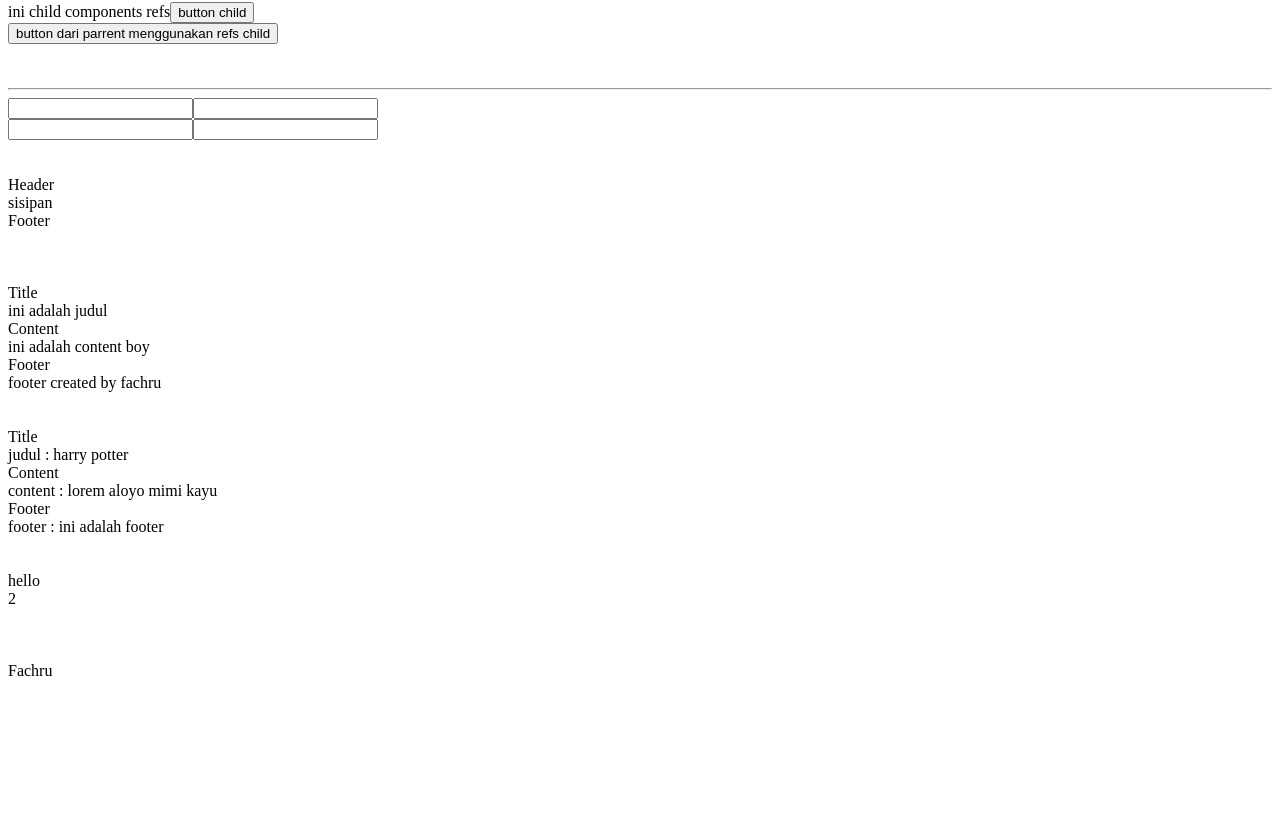
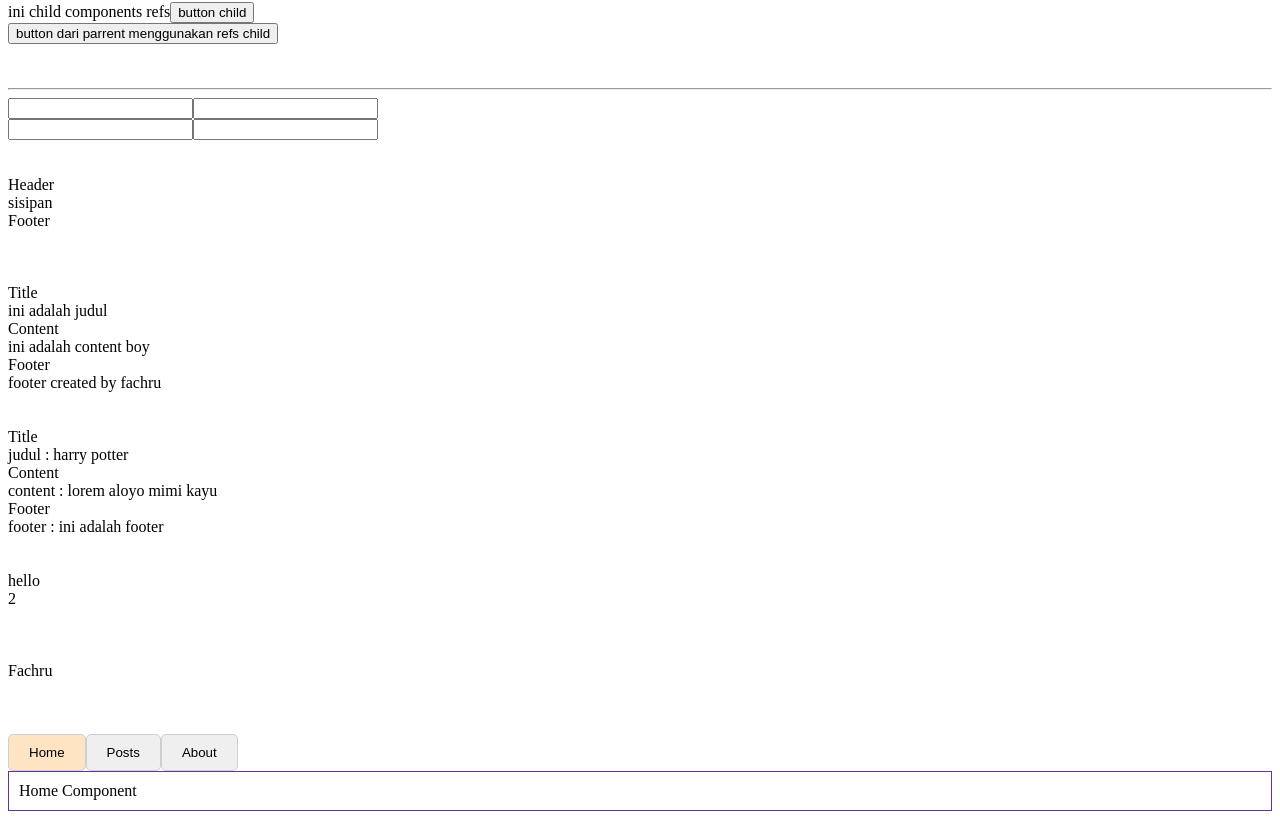
Before and after one commit to fachrudahri/vue3-basic, a Vue app: page / in a window 1280 px wide. Shown: the part 1171-1990 px from the top of the page. Before the commit the page ends 1859 px from the top, so only its background shows below. Built offline with nearby package versions, Linux system fonts and the light colour scheme.

Commit message:
added keep-alive

```diff
--- a/src/App.vue
+++ b/src/App.vue
@@ -109,7 +109,7 @@
       <span>footer created by fachru</span>
     </template>
   </nslot-component>
-  <br><br><br>
+  <br /><br /><br />
 
   <!-- props for slot -->
   <pslot-component>
@@ -123,16 +123,26 @@
       <span>footer : {{ data }}</span>
     </template>
   </pslot-component>
-  <br><br><br>
+  <br /><br /><br />
 
   <!-- types pada props component -->
   <types-component :keterangan="'hello'" :angka="2" />
-  <br><br><br>
+  <br /><br /><br />
 
   <!-- provide & inject -->
   <satu />
+  <br /><br /><br />
 
+  <!-- keep-alive -->
+  <div class="tab">
+    <button v-for="tab in tabs" :key="tab" :class="['tab-button', {active: currentTab === tab}]" @click="currentTab = tab">
+      {{ tab }}
+    </button>
+  </div>
 
+  <keep-alive>
+    <component :is="currentTabComponent" />
+  </keep-alive>
 </template>
 
 <script>
@@ -140,9 +150,12 @@ import RefsComponent from "./components/RefsComponent.vue";
 import UpdateComponent from "./components/UpdateComponent.vue";
 import SlotComponent from "./components/SlotComponent.vue";
 import NslotComponent from "./components/NslotComponent.vue";
-import PslotComponent from './components/PslotComponent.vue';
-import TypesComponent from './components/TypesComponent.vue';
-import Satu from './components/ComponentProvide/ComponentSatu.vue';
+import PslotComponent from "./components/PslotComponent.vue";
+import TypesComponent from "./components/TypesComponent.vue";
+import Satu from "./components/ComponentProvide/ComponentSatu.vue";
+import Home from './components/tabs/Home.vue';
+import About from './components/tabs/About.vue';
+import Posts from './components/tabs/Posts.vue';
 
 export default {
   components: {
@@ -152,7 +165,10 @@ export default {
     NslotComponent,
     PslotComponent,
     TypesComponent,
-    Satu
+    Satu,
+    Home,
+    About,
+    Posts
   },
   beforeCreate() {
     console.log("before create");
@@ -220,13 +236,15 @@ export default {
       greenClass: "success",
       boldClass: "bold",
       info: "",
-      author: 'Fachru'
+      author: "Fachru",
+      currentTab: "Home",
+      tabs: ["Home", "Posts", "About"],
     };
   },
   provide() {
     return {
-      provideAuthor: this.author
-    }
+      provideAuthor: this.author,
+    };
   },
   watch: {
     mengamati(value) {
@@ -263,11 +281,14 @@ export default {
         this.num2 -= value;
       },
     },
+    currentTabComponent() {
+      return this.currentTab.toLowerCase()
+    }
   },
 };
 </script>
 
-<style scoped>
+<style>
 .success {
   color: green;
 }
@@ -277,4 +298,23 @@ export default {
 .bold {
   font-weight: 700;
 }
+
+.tab-button {
+  padding: 10px 20px;
+  border-radius: 5px;
+  border: 1px solid rgb(207, 207, 207);
+}
+
+.tab-button:hover {
+  background-color: bisque;
+}
+
+.tab-button.active {
+  background-color: bisque;
+}
+
+.demo-tab {
+  border: 1px solid rebeccapurple;
+  padding: 10px;
+}
 </style>
--- /dev/null
+++ b/src/components/tabs/About.vue
@@ -0,0 +1,5 @@
+<template>
+  <div class="demo-tab">
+    About Component
+  </div>
+</template>
--- /dev/null
+++ b/src/components/tabs/Home.vue
@@ -0,0 +1,5 @@
+<template>
+  <div class="demo-tab">
+    Home Component
+  </div>
+</template>
--- /dev/null
+++ b/src/components/tabs/Posts.vue
@@ -0,0 +1,22 @@
+<template>
+  <div class="demo-tab">
+    <div v-for="post in posts" :key="post">
+      {{ post.name }}
+    </div>
+  </div>
+</template>
+
+<script>
+export default {
+  data() {
+    return {
+      posts: []
+    }
+  },
+  async created() {
+    const res = await fetch('https://swapi.dev/api/planets/');
+    const { results } = await res.json();
+    this.posts = results;
+  }
+}
+</script>
```
